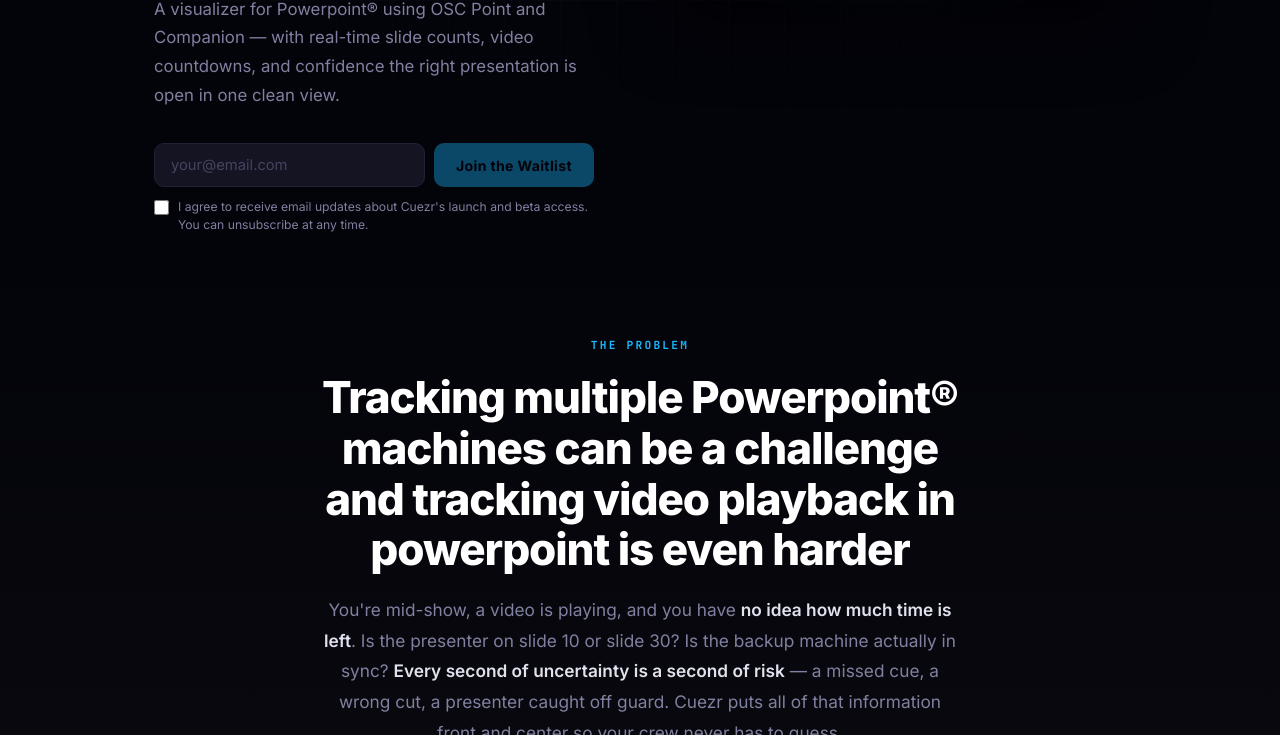
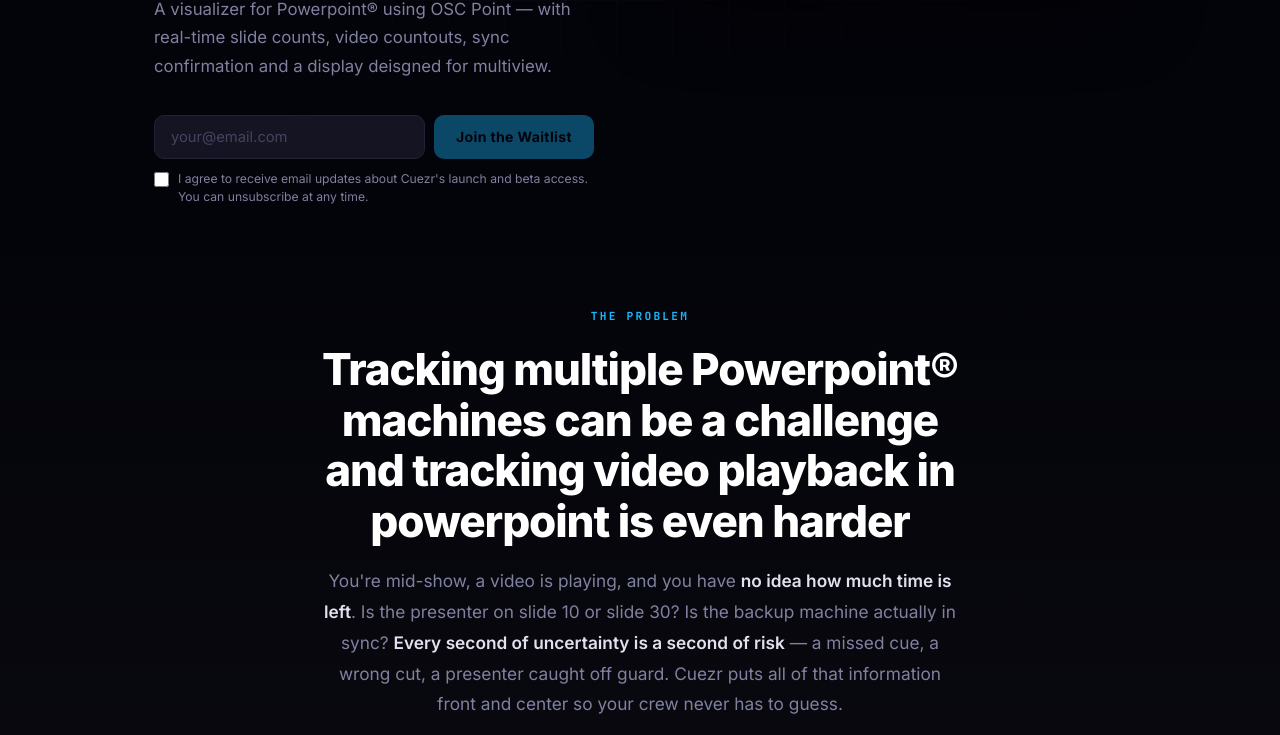
Before and after one commit to blinkmm/cuezr-site, a plain HTML site: page index.html in a window 1280 px wide. Shown: the part 672-1407 px from the top of the page. Drawn offline with Linux system fonts and the light colour scheme.

Commit message:
Revise hero subtitle in index.html
Updated the hero subtitle to reflect new features and design.

```diff
--- a/index.html
+++ b/index.html
@@ -660,7 +660,7 @@
         <div class="hero-badge"><div class="live-dot"></div>Early Access</div>
         <img src="Logo/CUEZR_Logo.png" alt="Cuezr" class="hero-logo-img" />
         <h1 class="hero-title"><span class="word">CUEZR</span><br />The Powerpoint tracker<br />for LIVE Events.</h1>
-        <p class="hero-sub">A visualizer for Powerpoint® using OSC Point and Companion — with real-time slide counts, video countdowns, and confidence the right presentation is open in one clean view.</p>
+        <p class="hero-sub">A visualizer for Powerpoint® using OSC Point — with real-time slide counts, video countouts, sync confirmation and a display deisgned for multiview.</p>
 
         <div class="signup-wrap" id="hero-form-wrap">
           <form name="waitlist-hero" data-netlify="true" onsubmit="handleSignup(event)">
```
